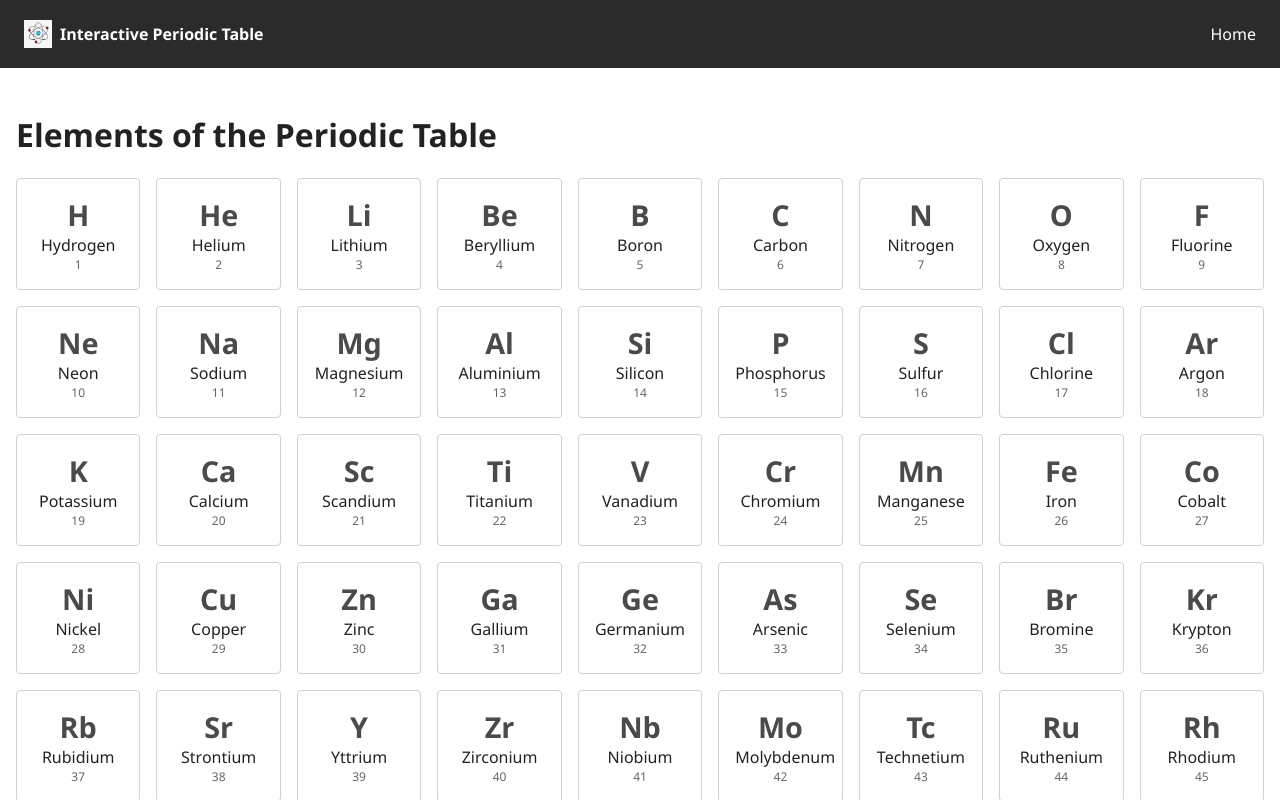
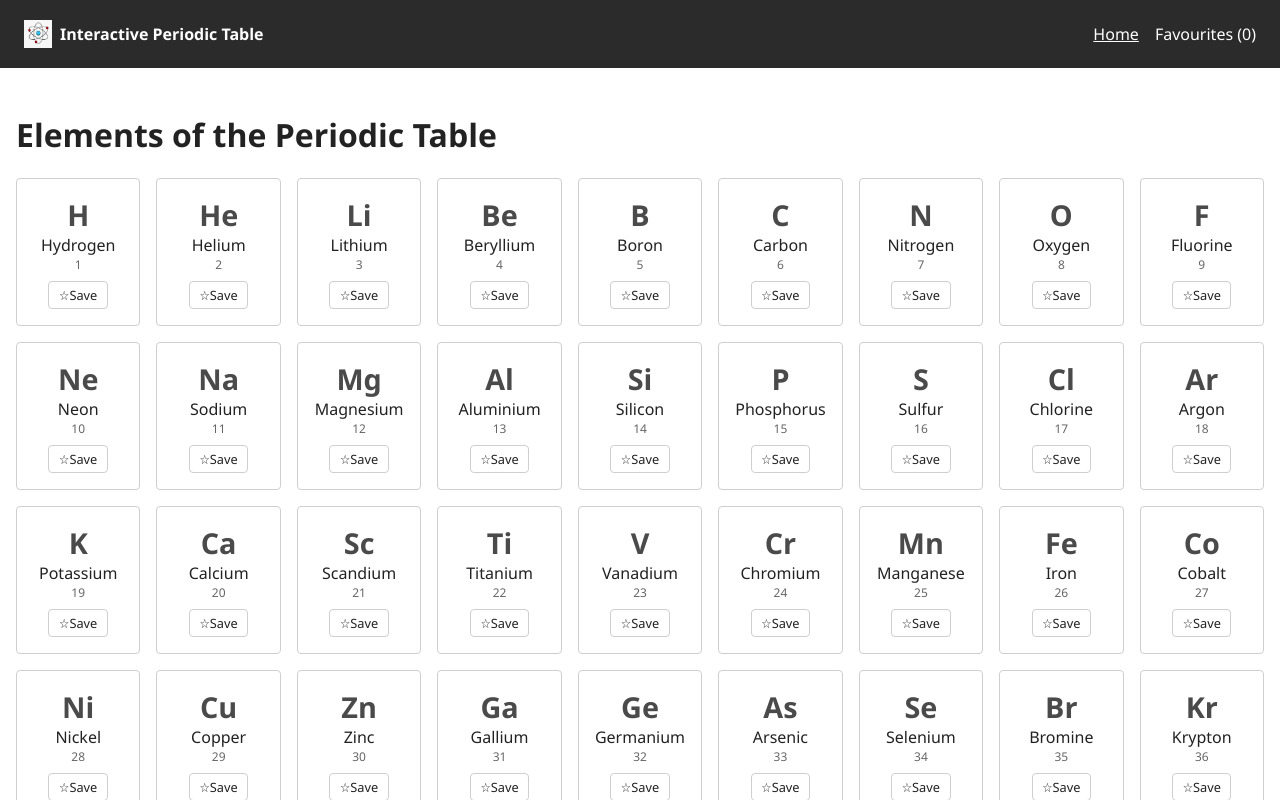
Before and after one commit to RyanLildhar/Web-Dev-Group-Project, a React (Vite) app: page /element/1 in a window 1280 px wide. Shown: the top 800 px of the page. Built offline with nearby package versions, Linux system fonts and the light colour scheme.

Commit message:
Wire favourites into App and Card

```diff
--- a/src/App.jsx
+++ b/src/App.jsx
@@ -2,12 +2,24 @@ import { useState, useEffect } from 'react'
 import logo from './assets/atom-logo.png'
 import './styles/styles.css'
 import Card from './Card'
+import FavouriteButton from './FavouriteButton'
+import FavouritesPage from './FavouritesPage'
+import useFavourites from './hooks/useFavourites'
 
 export default function App() {
   // useState for track view, (null) state is no element selected
   const [currentElement, setCurrentElement] = useState(null);
   // useState for the element arrays from JSON
   const [elements, setElements] = useState([]);
+  // which page: 'home' or 'favourites'
+  const [view, setView] = useState('home');
+  const { favourites, isFavourite, toggleFavourite } = useFavourites();
+
+  const goTo = (e, nextView) => {
+    e.preventDefault();
+    setCurrentElement(null);
+    setView(nextView);
+  };
 
   useEffect(() => {
     fetch('/PeriodicTableJSON.json')
@@ -19,12 +31,13 @@ export default function App() {
   return (
     <div>
       <header className="site-header">
-        <a className="brand" href="#" onClick={() => setCurrentElement(null)}>
+        <a className="brand" href="#" onClick={(e) => goTo(e, 'home')}>
           <img src={logo} alt="free atom clipart logo" />
           Interactive Periodic Table
         </a>
         <nav>
-          <a href="#" onClick={() => setCurrentElement(null)}>Home</a>
+          <a href="#" onClick={(e) => goTo(e, 'home')} aria-current={view === 'home' && !currentElement ? 'page' : undefined}>Home</a>
+          <a href="#" onClick={(e) => goTo(e, 'favourites')} aria-current={view === 'favourites' && !currentElement ? 'page' : undefined}>Favourites ({favourites.length})</a>
         </nav>
       </header>
 
@@ -37,15 +50,35 @@ export default function App() {
             <p>Atomic Mass: {currentElement.atomic_mass}</p>
             <p>Category: {currentElement.category}</p>
             <p>Summary: {currentElement.summary}</p>
-            <a href="#" onClick={() => setCurrentElement(null)}>Return Home</a>
+            <FavouriteButton
+              element={currentElement}
+              isFavourite={isFavourite(currentElement.number)}
+              onToggle={toggleFavourite}
+            />
+            <p><a href="#" onClick={(e) => { e.preventDefault(); setCurrentElement(null); }}>
+              {view === 'favourites' ? 'Back to Favourites' : 'Return Home'}
+            </a></p>
           </article>
-        ):(
+        ) : view === 'favourites' ? (
+          <FavouritesPage
+            elements={elements}
+            favourites={favourites}
+            onSelect={setCurrentElement}
+            onToggleFavourite={toggleFavourite}
+          />
+        ) : (
           /* grid view (home/null)  */
           <>
             <h1>Elements of the Periodic Table</h1>
             <section className="grid">
               {elements.map((element) => (
-                <Card key={element.number} element={element} onClick={() => setCurrentElement(element)}/>
+                <Card
+                  key={element.number}
+                  element={element}
+                  onClick={() => setCurrentElement(element)}
+                  isFavourite={isFavourite(element.number)}
+                  onToggleFavourite={toggleFavourite}
+                />
               ))}
             </section>
           </>
--- a/src/Card.jsx
+++ b/src/Card.jsx
@@ -1,9 +1,16 @@
-export default function Card({ element, onClick }) {
+import FavouriteButton from './FavouriteButton'
+
+export default function Card({ element, onClick, isFavourite, onToggleFavourite }) {
   return (
     <article className="card" onClick={onClick} style={{ cursor: 'pointer' }}>
       <span className="symbol">{element.symbol}</span>
       <span className="name">{element.name}</span>
       <span className="num">{element.number}</span>
+      <FavouriteButton
+        element={element}
+        isFavourite={isFavourite}
+        onToggle={onToggleFavourite}
+      />
     </article>
   );
 }
```
